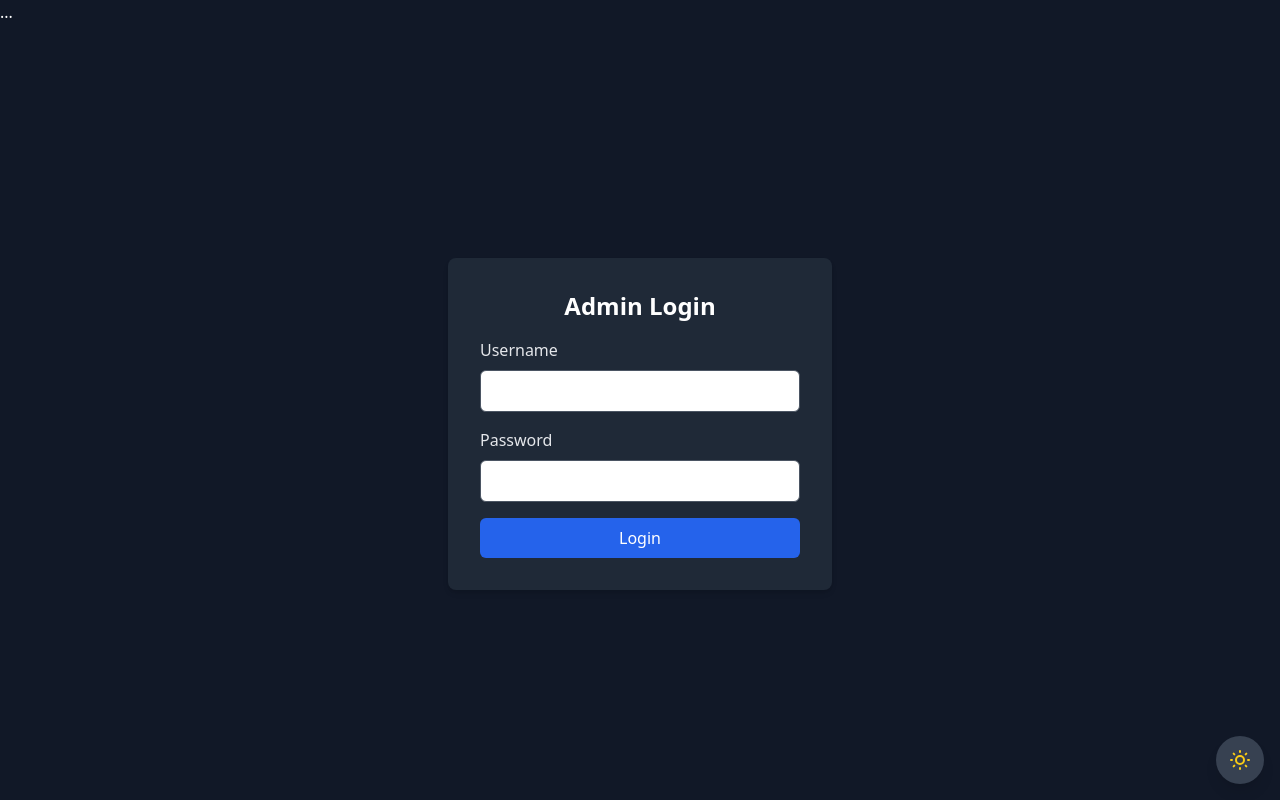
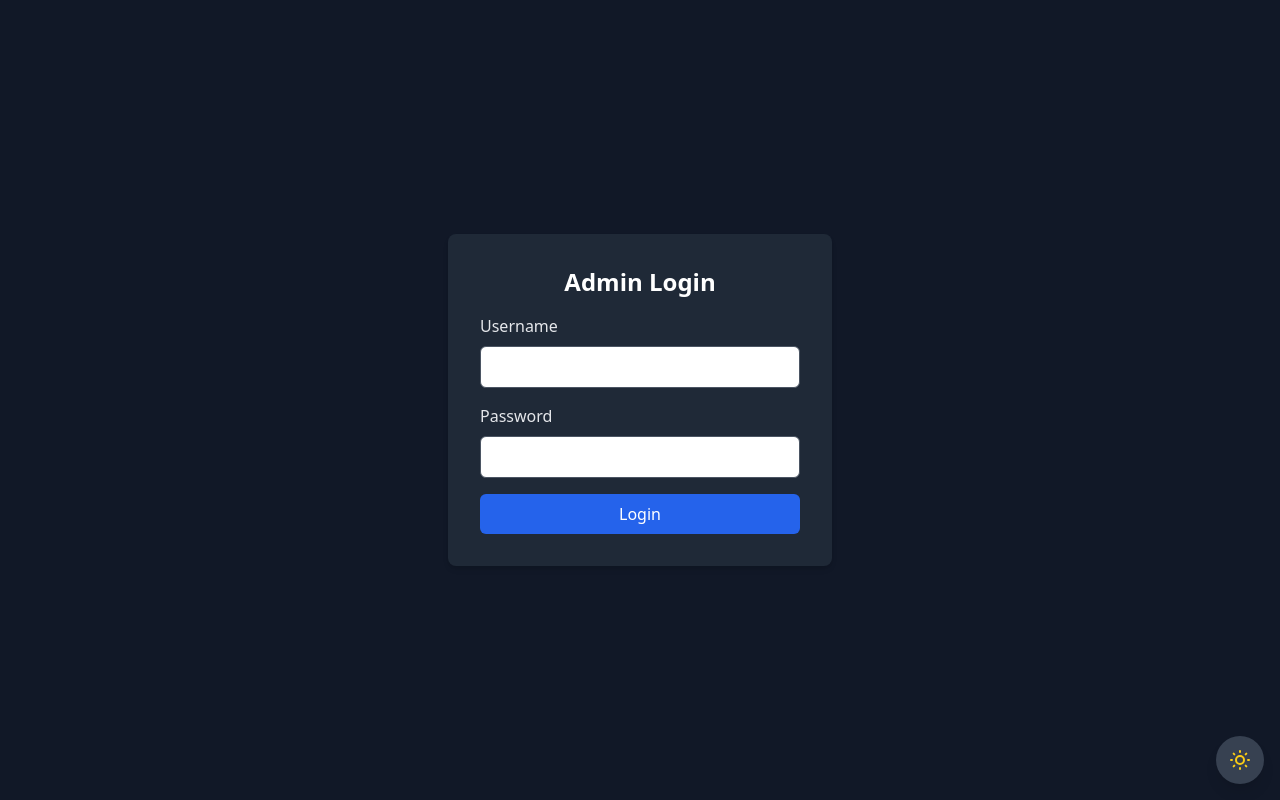
Before and after one commit to Sinanhubb/myportfolio, a React (Create React App) app in the folder my-portfolio/: page /admin-login in a window 1280 px wide. Shown: the top 800 px of the page. Built offline with nearby package versions, Linux system fonts and the light colour scheme.

Commit message:
fixed error

```diff
--- a/my-portfolio/src/Navbar.jsx
+++ b/my-portfolio/src/Navbar.jsx
@@ -2,7 +2,7 @@
 import React from "react";
 
 const Navbar = () => {
-  return <nav>...</nav>;
+  return <nav></nav>;
 };
 
 export default Navbar;
```
